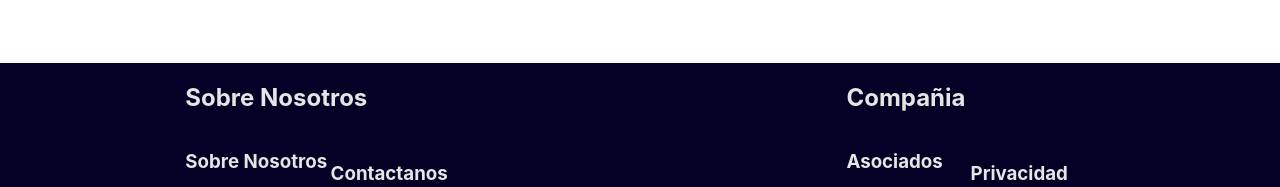
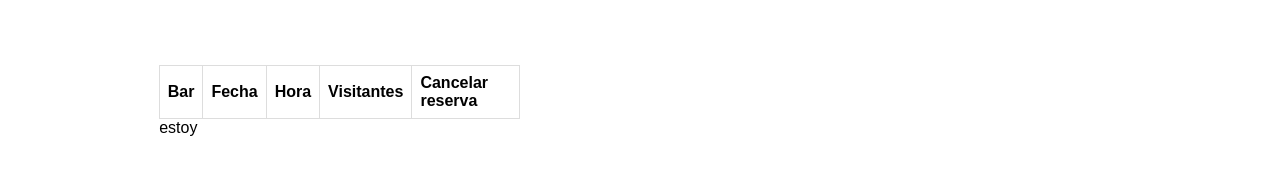
Before and after one commit to No-Country/S2-10-reserBar, a React (Vite) app in the folder app/: page /User in a window 1280 px wide. Shown: the part 731-918 px from the top of the page. Built offline with nearby package versions, Linux system fonts and the light colour scheme.

Commit message:
user DashBoard and values chart

```diff
--- a/app/src/components/DashBoard/Chart.jsx
+++ b/app/src/components/DashBoard/Chart.jsx
@@ -1,22 +1,28 @@
 import React from 'react'
 import { PieChart, Pie, Cell, Tooltip, Legend } from "recharts";
 import "./chart.css"
- const Chart = () => {
-    const COLORS = ["#fca311", "#14213d", "#d9d9d9", "#FF8042", "#AF19FF"];
+
+ const Chart = (infoBar) => {
+
+    const COLORS = ["#14213d","#fca311", "#d9d9d9", "#FF8042", "#AF19FF"];
+     let values = infoBar.info.reserves.map((reserva)=>
+      parseInt(reserva.visitors)
+
+ )
+ const reducer = (accumulator, curr) => accumulator + curr;
+ const result =(values.reduce(reducer)*100)/infoBar.info.capacity;
+
     const pieData = [
         {
-           name: "2 visitantes",
-           value: 10
+           name: "Reservas",
+           value: result
         },
         {
-           name: "4 visitantes",
-           value: 47.91
-        },
+           name: "Por reservar",
+           value: 100-result
+        }
 
-        {
-           name: "Por reservar",
-           value: 10.25
-        }
+
      ];
     const CustomTooltip = ({ active, payload, label }) => {
         if (active) {
--- a/app/src/components/DashBoard/DashUser.jsx
+++ b/app/src/components/DashBoard/DashUser.jsx
@@ -1,21 +1,37 @@
-import { useDispatch } from "react-redux";
-import { getUser } from "../../store/actions/usersActions";
-import {useEffect} from "react";
 
+import { useSelector } from "react-redux";
 const DashUser= ()=> {
-    /* valores = {
-        email:"lele@lele.com" ,
-        password:"123456"
-    }
- */
-    /* useEffect (() => {
-        await dispatch(getUser(valores));
+    const userData= useSelector ( (state)=>state.user.data)
+     console.log(userData);
+    const allBars = useSelector ( (state)=>state.bars.bars)
+    console.log(allBars);
 
-      }, []) */
+    return (
+        <table>
+      <tbody>
+      <tr>
+          <th>Bar</th>
+          <th>Fecha</th>
+          <th>Hora</th>
+          <th>Visitantes</th>
+          <th>Cancelar reserva </th>
+      </tr>
 
+        { userData?
+          userData.my_reserve.map((reserva,index)=>
+           <tr key={index}>
+            <td>{reserva.idBar?allBars.find(bar => bar._id==reserva.idBar).name :"me falta"}</td>
+            <td>{reserva.date?reserva.date:"me falta"}</td>
+            <td>{reserva.time?reserva.time:"me falta"}</td>
+           <td>{reserva.visitors}</td>
+           <th> <button>Cancelar reserva</button> </th>
+          </tr>        )    : <>estoy </>
+        }
 
+    </tbody>
 
-    return ( <>Holi</> );
+    </table>
+     );
 }
 
 export default DashUser ;
--- a/app/src/components/User/UserComponent.jsx
+++ b/app/src/components/User/UserComponent.jsx
@@ -7,6 +7,7 @@ import TextField from "@mui/material/TextField";
 import AvatarUser from "./AvatarUser";
 import { Button } from "@mui/material";
 import SaveIcon from "@mui/icons-material/Save";
+import DashUser from "../DashBoard/DashUser";
 
 const UserComponent = () => {
   const [readState, setReadState] = useState(true);
@@ -151,6 +152,7 @@ const UserComponent = () => {
           )}
         </Box>
       </section>
+      <DashUser/>
     </div>
   );
 };
--- a/app/src/pages/DashBoardBar.jsx
+++ b/app/src/pages/DashBoardBar.jsx
@@ -1,6 +1,6 @@
 import React,{useState,useEffect} from "react";
-import  ApexChart  from "../components/DashBoard/ApexChart";
-import DashUser from "../components/DashBoard/DashUser";
+
+
 import  DashBar  from "../components/DashBoard/DashBar";
 import { useParams } from "react-router-dom";
 import { useSelector } from "react-redux";
@@ -33,10 +33,10 @@ const DashBoardBar = () => {
     )
   }
   return (<>
-  {/* <ApexChart info={infoBar}/> */}
-  <Chart></Chart>
+
+  <Chart info={infoBar}></Chart>
   <DashBar info={infoBar}/>
-  {/* <DashUser/> */}
+
     </>);
 };
 
```
